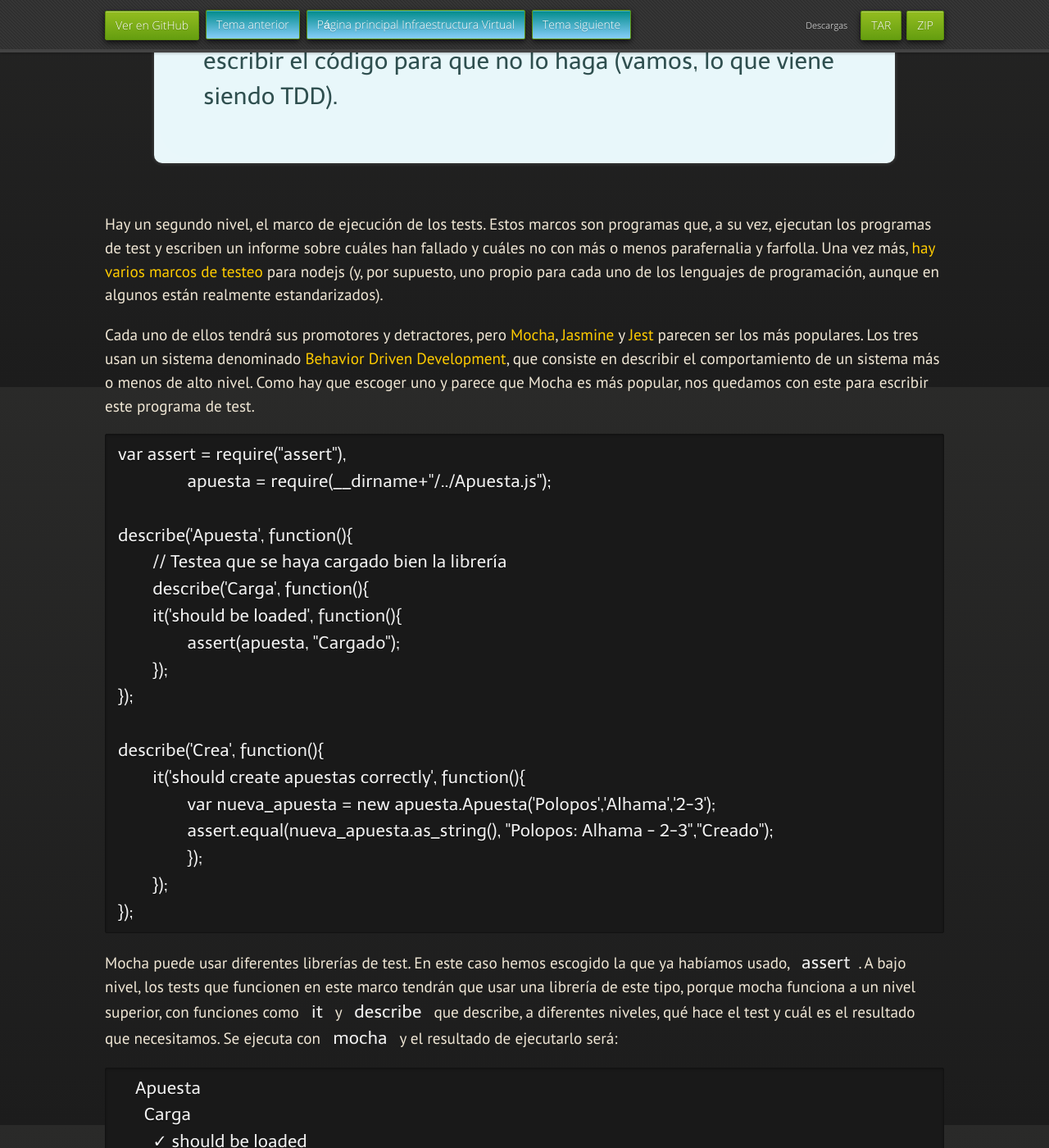
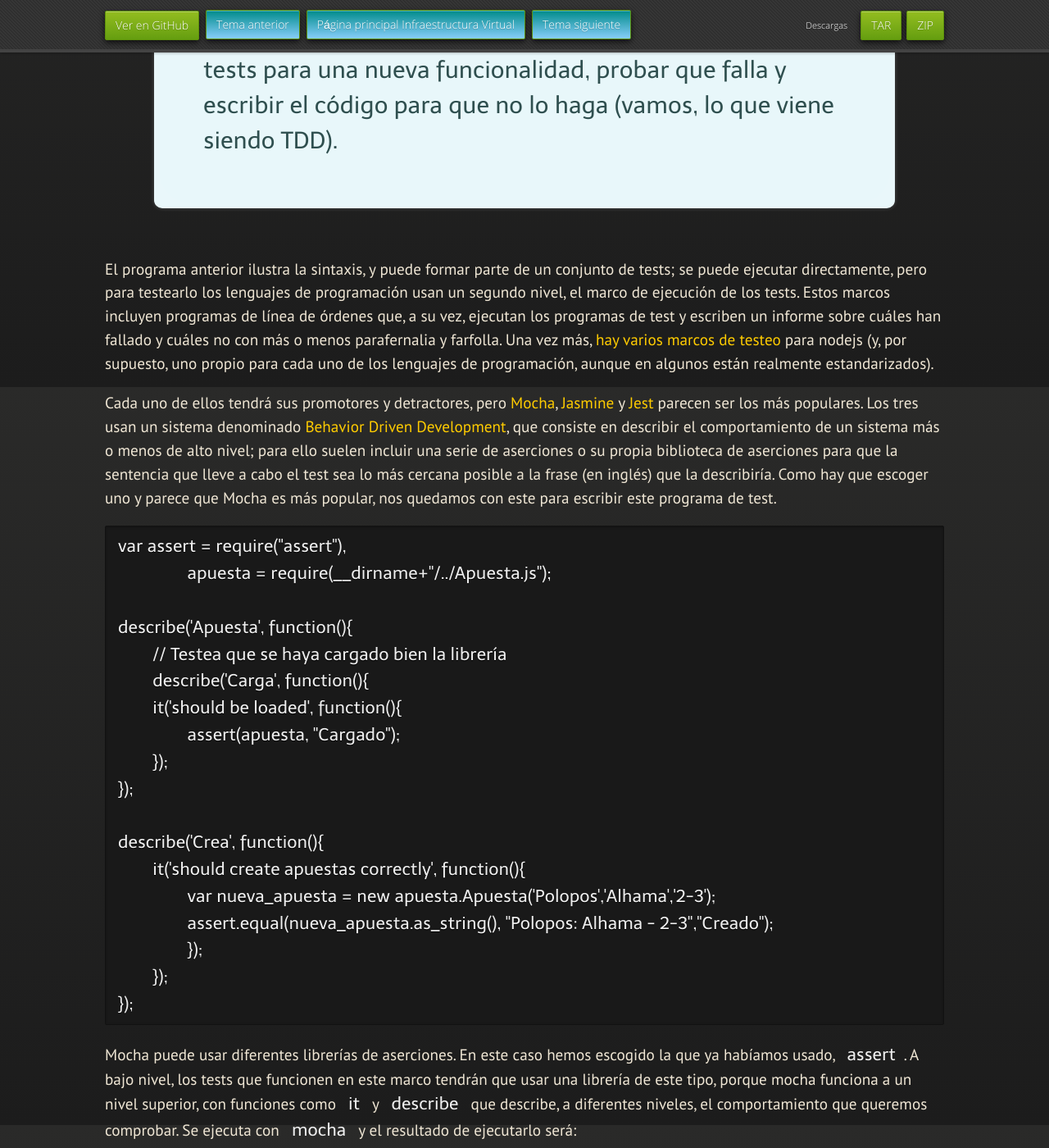
Before and after one commit to JJ/IV, a Jekyll site: the page built from documentos/temas/Desarrollo_basado_en_pruebas.md, in a window 1280 px wide and 1400 px high, scrolled down 7628 px. Shown: the whole window at 82% size. Built offline with Jekyll 4.4.1, drawn with Linux system fonts in a browser that asks for light colours; nearby versions of some CDN libraries; some web fonts are replaced; our own code applies the rules of GitHub Pages for plain Markdown files; some of the changed text lies outside the part shown.

Commit message:
Sync documentos/temas/Desarrollo_basado_en_pruebas.md de master a gh-pages

````diff
--- a/documentos/temas/Desarrollo_basado_en_pruebas.md
+++ b/documentos/temas/Desarrollo_basado_en_pruebas.md
@@ -326,7 +326,11 @@
 [Must.js](https://github.com/moll/js-must) y [jest](https://jestjs.io/).
 
 
-Veamos el siguiente ejemplo de uso de assert:
+Veamos el siguiente
+[ejemplo](https://github.com/JJ/desarrollo-basado-pruebas/blob/master/src/prueba-assert.js)
+de uso de `assert`:
+
+> Hace uso de una clase en JavaScript, [`Apuesta`, que está en otro repo](https://github.com/JJ/desarrollo-basado-pruebas/)
 
 ```
 var apuesta = require("./Apuesta.js"),
@@ -348,8 +352,11 @@
 Para la aplicación que se está haciendo, escribir una serie de aserciones y probar que efectivamente no fallan. Añadir tests para una nueva funcionalidad, probar que falla y escribir el código para que no lo haga (vamos, lo que viene siendo TDD).
 </div>
 
-Hay un segundo nivel, el marco de ejecución de los tests. Estos marcos
-son programas que, a su vez, ejecutan los programas de test y escriben
+El programa anterior ilustra la sintaxis, y puede formar parte de un
+conjunto de tests; se puede ejecutar directamente, pero para testearlo
+los lenguajes de programación usan un segundo nivel, el marco de
+ejecución de los tests. Estos marcos incluyen programas de línea de
+órdenes que, a su vez, ejecutan los programas de test y escriben
 un informe sobre cuáles han fallado y cuáles no con más o menos
 parafernalia y farfolla. Una vez más, [hay varios marcos de testeo](https://stackoverflow.com/questions/4308786/what-is-the-best-testing-framework-to-use-with-node-js) para
 nodejs (y, por supuesto, uno propio para cada uno de los lenguajes de
@@ -360,7 +367,9 @@
 parecen ser los más populares. Los tres usan un sistema denominado
 [Behavior Driven Development](https://en.wikipedia.org/wiki/Behavior-driven_development),
 que consiste en describir el comportamiento de un sistema más o menos
-de alto nivel. Como hay que escoger uno y parece que Mocha es más
+de alto nivel; para ello suelen incluir una serie de aserciones o su
+propia biblioteca de aserciones para que la sentencia que lleve a cabo
+el test sea lo más cercana posible a la frase (en inglés) que la describiría. Como hay que escoger uno y parece que Mocha es más
 popular, nos quedamos con este para escribir este programa de test.
 
 ```
@@ -384,12 +393,12 @@
 });
 ```
 
-Mocha puede usar diferentes librerías de test. En este caso hemos
+Mocha puede usar diferentes librerías de aserciones. En este caso hemos
 escogido la que ya habíamos usado, `assert`. A bajo nivel, los tests
 que funcionen en este marco tendrán que usar una librería de este
 tipo, porque mocha funciona a un nivel superior, con funciones como
-`it` y `describe` que describe, a diferentes niveles, qué hace el
-test y cuál es el resultado que necesitamos. Se ejecuta con `mocha` y
+`it` y `describe` que describe, a diferentes niveles, el
+comportamiento que queremos comprobar. Se ejecuta con `mocha` y
 el resultado de ejecutarlo será:
 
 
````
